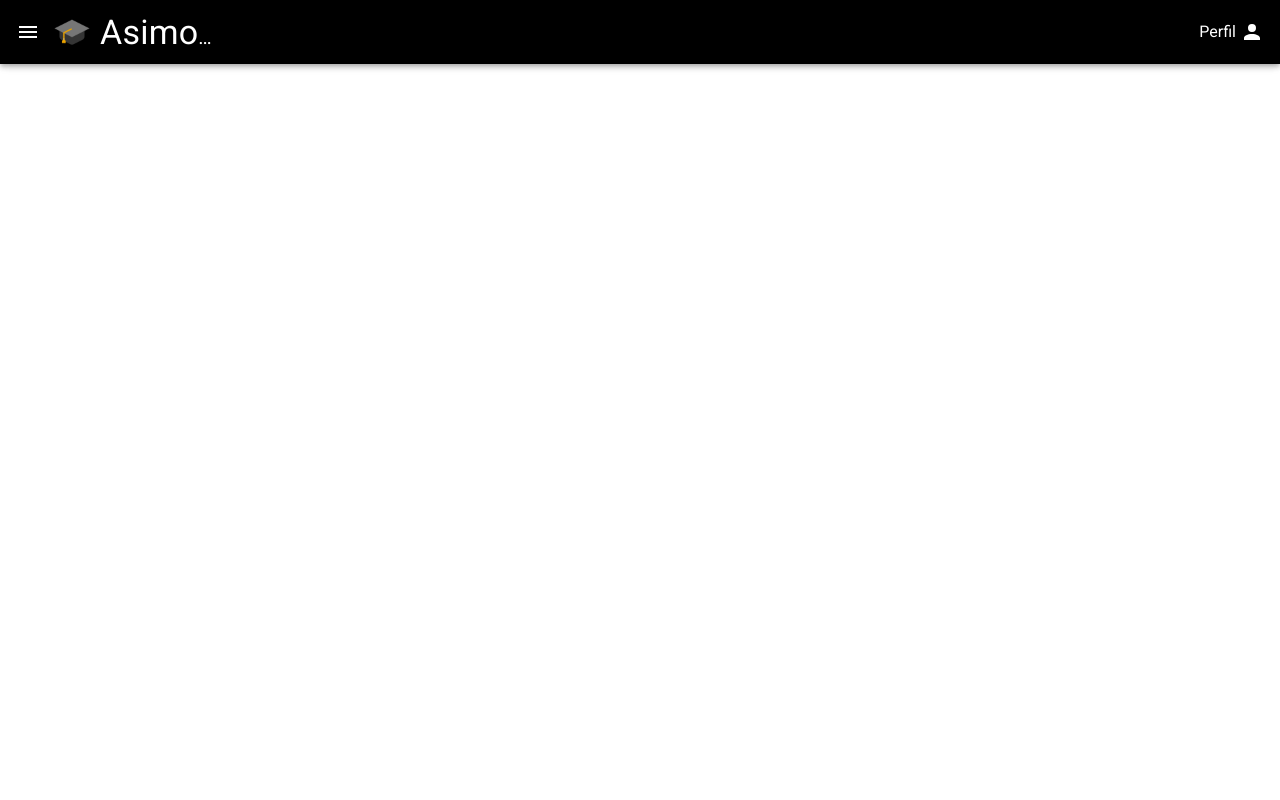
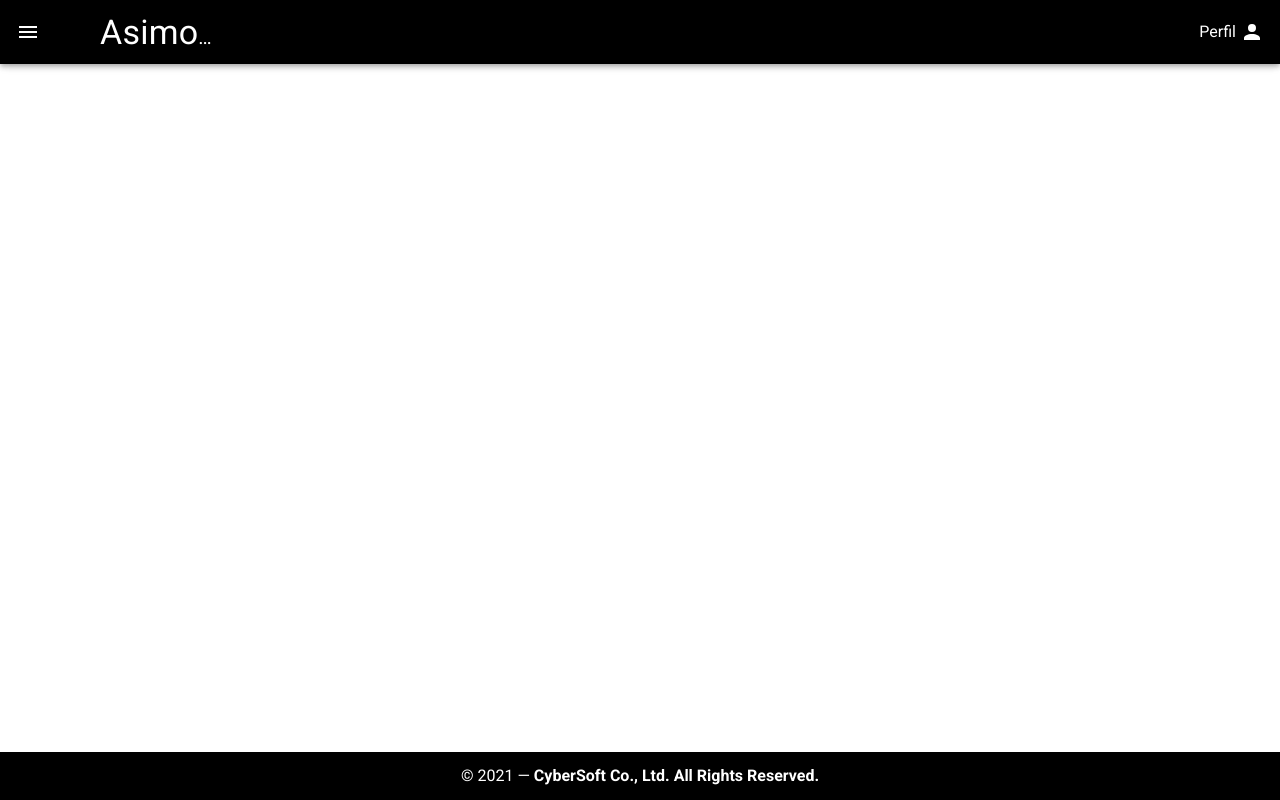
Before and after one commit to JulioSalazar12/asimov-director-practice, a Vue app: page / in a window 1280 px wide. Built offline with nearby package versions, Linux system fonts and the light colour scheme.

Commit message:
update footer
Se agregó el footer a la aplicación.

```diff
--- a/src/App.vue
+++ b/src/App.vue
@@ -60,8 +60,12 @@
 
     <v-main>
       <router-view/>
-
     </v-main>
+    <v-footer padless class="mt-5" color="black">
+      <v-col class="text-center white--text" cols="12">
+        © {{ new Date().getFullYear() }} — <strong>CyberSoft  Co., Ltd. All Rights Reserved.</strong>
+      </v-col>
+    </v-footer>
   </v-app>
 </template>
 
```
